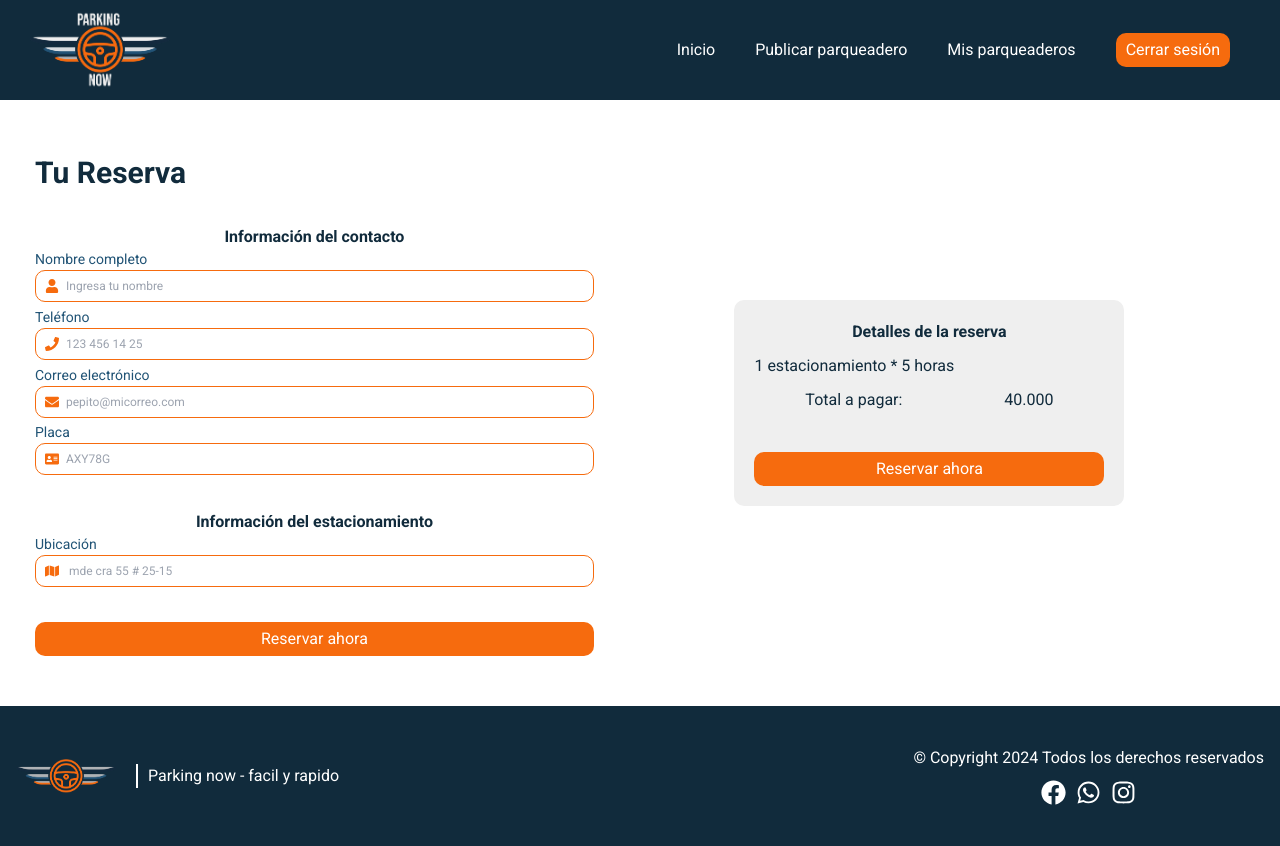
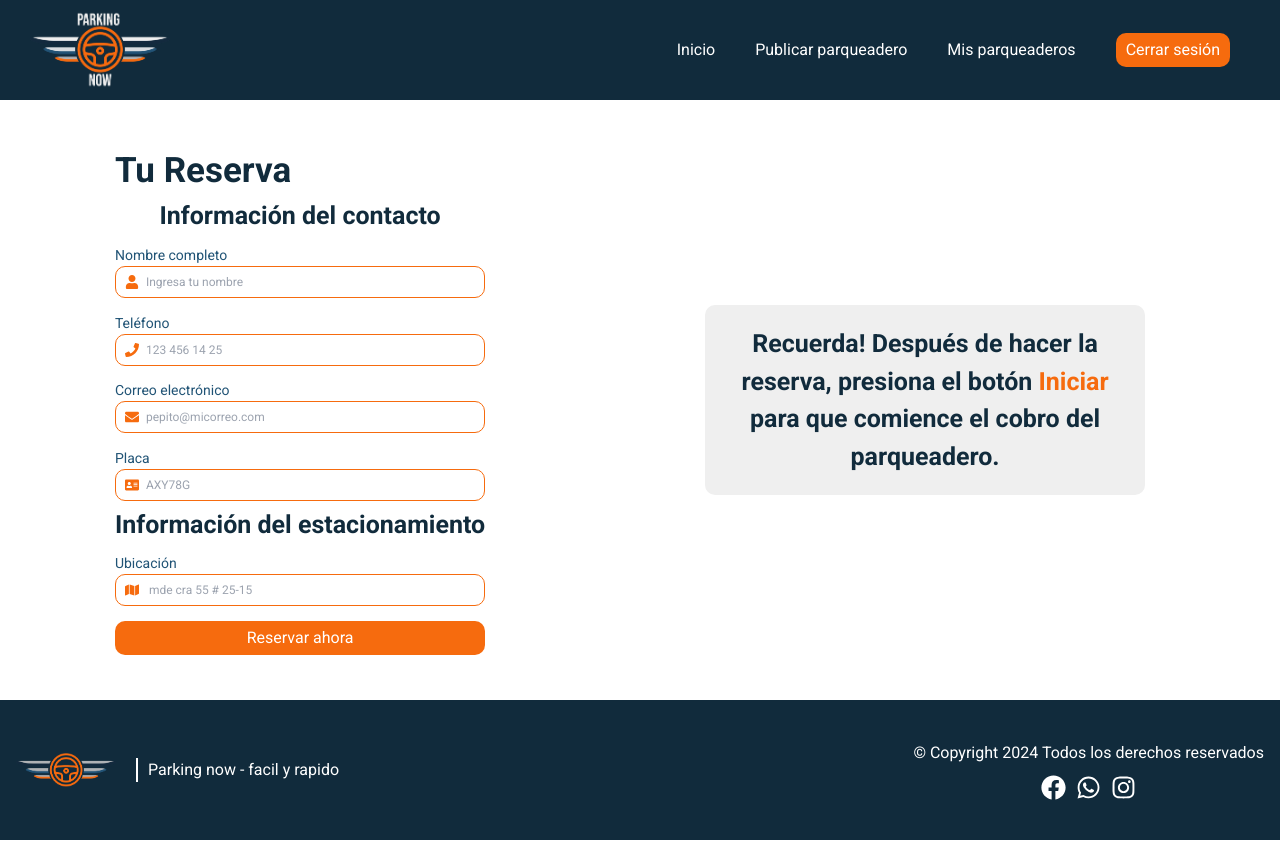
Before and after one commit to pruiz5514/Parking-now, a Next.js app: page /booking in a window 1280 px wide. Built offline with nearby package versions, Linux system fonts and the light colour scheme.

Commit message:
styled booking info

```diff
--- a/src/app/booking/booking-style.ts
+++ b/src/app/booking/booking-style.ts
@@ -1,34 +1,20 @@
 import styled from "styled-components";
 
 export const MainStyle = styled.main`
-    width: 100%;
     min-height: calc(100vh - 100px - 100px);
     display: flex;
     flex-direction: column;
-    gap: 20px;
+    align-items: center;
     justify-content: center;
-    align-items: center;
-
+    padding: 15px;
 
     @media (min-width: 576px){
+        justify-content: space-around;
         flex-direction: row;
     }
 `
-
-export const ContainerDataBooking = styled.section`
-    width: 80%;
-    display: flex;
-    flex-direction: column;
-    gap: 30px;
-    padding: 50px 0px;
-
-    @media (min-width: 576px){
-        padding-left: 35px;
-    }
-`
-
-export const Title = styled.h1`
-    font-size: 30px;
+export const Title = styled.h2`
+    font-size: 35px;
     font-weight: bold;
     color: var(--blue-dark);
 `
@@ -36,63 +22,29 @@ export const Title = styled.h1`
 const commonContainerInfoStyles = `
     display: flex;
     flex-direction: column;
+    gap: 10px
 `
 
 export const ContainerInfoContact = styled.section`${commonContainerInfoStyles}`
 
 export const ContainerInfoParking = styled.section`${commonContainerInfoStyles}`
 
-export const TitleInfo = styled.h4`
+export const TitleInfo = styled.h3`
     color: var(--blue-dark);
+    text-align: center;
+    font-size: 25px;
     font-weight: bold;
-    text-align: center;
 `
-
-export const ContainerAmountTotal = styled.div`
-   display: flex;
-   justify-content: space-around;
-`
-
-
-export const ContainerDetailsBooking = styled.section`
-    width: 90%;
-    display: flex;
-    flex-direction: column;
-    align-items: center;
-    justify-content: center;
-    gap: 50px;
-    margin: 20px 0;
-
-    @media (min-width: 576px){
-        padding-right: 35px;
-    }
-`
-
-const commonContainersDetails = `
-    width: 100%;
+export const ContainerDeatails = styled.div`
     background-color: var(--grey);
     border-radius: 10px;
     padding: 20px;
-    display: flex;
-    flex-direction: column;
-    justify-content: center;
-    gap: 10px;
-    height: 40%;
+    margin: 20px;
 
      @media (min-width: 576px){
-        max-width: 390px;
+        max-width: 440px;
     }
 `
-
-export const ContainerTime = styled.div`${commonContainersDetails}`
-
-export const ContainerDeatails = styled.div`${commonContainersDetails}`
-
-export const Text = styled.p`
-    color: var(--blue-dark);
+export const Span = styled.span`
+    color: var(--orange)
 `
-export const ContainerButton = styled.div`
-    display: flex;
-    justify-content: center;
-    margin-top: 30px;
-`
--- a/src/app/booking/page.tsx
+++ b/src/app/booking/page.tsx
@@ -3,25 +3,23 @@ import Header from "app/components/Header/Header"
 import Footer from "app/components/Footer/Footer"
 import Link from "next/link"
 import Button from "app/components/UI/Button/Button"
-import { MainStyle, Title, ContainerDataBooking, ContainerDetailsBooking, ContainerInfoContact, ContainerInfoParking, TitleInfo, ContainerTime, ContainerDeatails, Text, ContainerAmountTotal, ContainerButton } from "./booking-style"
+import { MainStyle, Title, ContainerInfoContact, Span, ContainerInfoParking, TitleInfo, ContainerDeatails} from "./booking-style"
 import Input from "app/components/UI/Input/Input"
 import { FaAddressCard, FaEnvelope, FaMap, FaPhone, FaUser } from "react-icons/fa"
-import { InputContainer, Label } from "app/components/UI/Input/Input-style"
-import { SelectAddress } from "app/components/UI/Select/Select-style"
 
-const Booking = () => {
-    return (
+
+const Booking = () => (
     <>
         <Header>
             <li><Link href="/parkings">Inicio</Link></li>
             <li><Link href="/register-parking">Publicar parqueadero</Link></li>
             <li><Link href="/my-parkings">Mis parqueaderos</Link></li>
-                <li> <Link href="/"><Button text={"Cerrar sesión"}/></Link></li>
+            <li> <Link href="/"><Button text={"Cerrar sesión"} /></Link></li>
         </Header>
         <MainStyle>
-                <ContainerDataBooking>
+            <div>
                 <Title>Tu Reserva</Title>
-                    <ContainerInfoContact >
+                <ContainerInfoContact>
                     <TitleInfo>Información del contacto</TitleInfo>
                     <Input label="Nombre completo" id="userName" type="text" placeholder="Ingresa tu nombre" icon={FaUser} required={true} />
                     <Input label="Teléfono" id="userPhone" type="number" placeholder="123 456 14 25" icon={FaPhone} required={true} />
@@ -32,31 +30,17 @@ const Booking = () => {
                 <ContainerInfoParking>
                     <TitleInfo>Información del estacionamiento</TitleInfo>
                     <Input label="Ubicación" id="userAddress" type="text" placeholder=" mde cra 55 # 25-15 " icon={FaMap} required={true} />
-                        <ContainerButton>
                     <Link href="/" style={{ width: '100%' }}><Button text={"Reservar ahora"}></Button></Link>
-                        </ContainerButton>
                 </ContainerInfoParking>
-                </ContainerDataBooking>
+            </div>
 
-                <ContainerDetailsBooking>
             <ContainerDeatails>
-                        <TitleInfo>Detalles de la reserva</TitleInfo>
-                        <Text>1 estacionamiento * 5 horas</Text>
-                        <ContainerAmountTotal>
-                            <Text>Total a pagar:</Text>
-                            <Text>40.000</Text>
-                        </ContainerAmountTotal>
-                        <ContainerButton>
-                            <Link href="/" style={{ width: '100%' }}><Button text={"Reservar ahora"}></Button></Link>
-                        </ContainerButton>
+                <TitleInfo>Recuerda! Después de hacer la reserva, presiona el botón <Span>Iniciar</Span> para que comience el cobro del parqueadero. </TitleInfo>
             </ContainerDeatails>
-                </ContainerDetailsBooking>
-
 
         </MainStyle>
         <Footer />
     </>
 )
-}
 
 export default Booking
```
Lines whose indentation alone changed are shown as unchanged.
